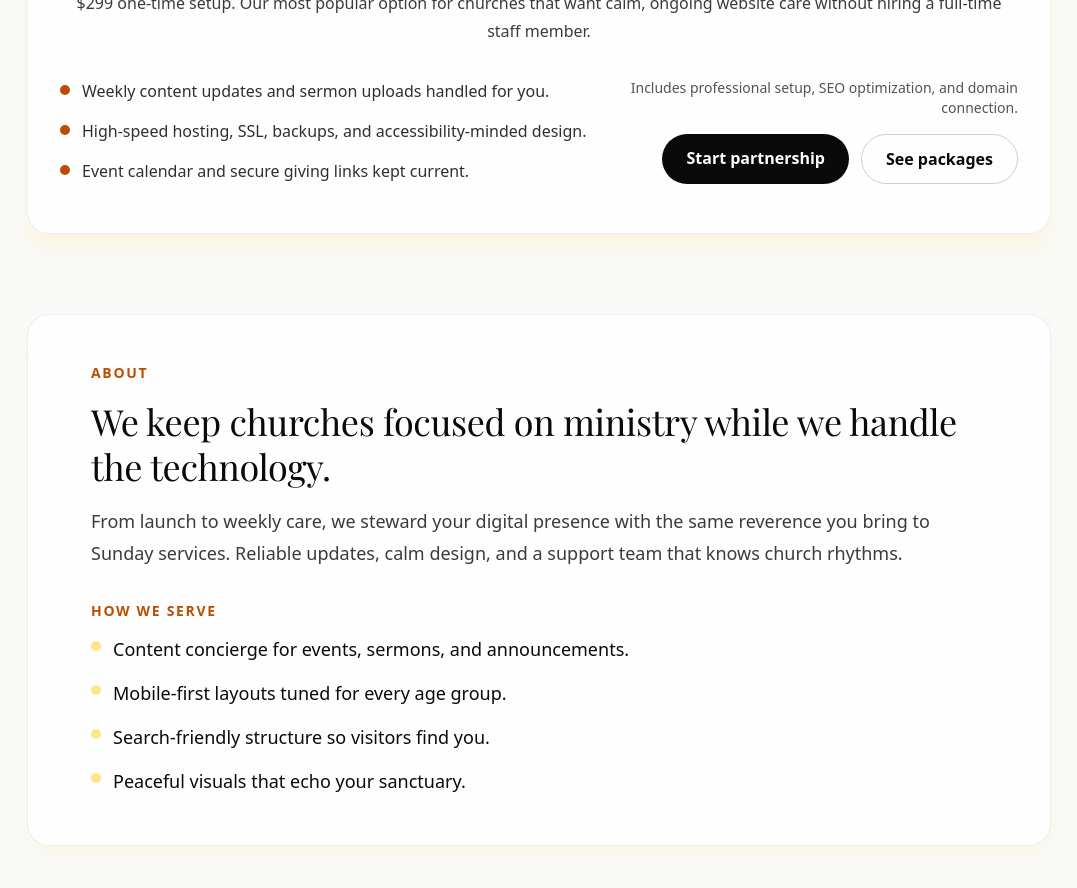
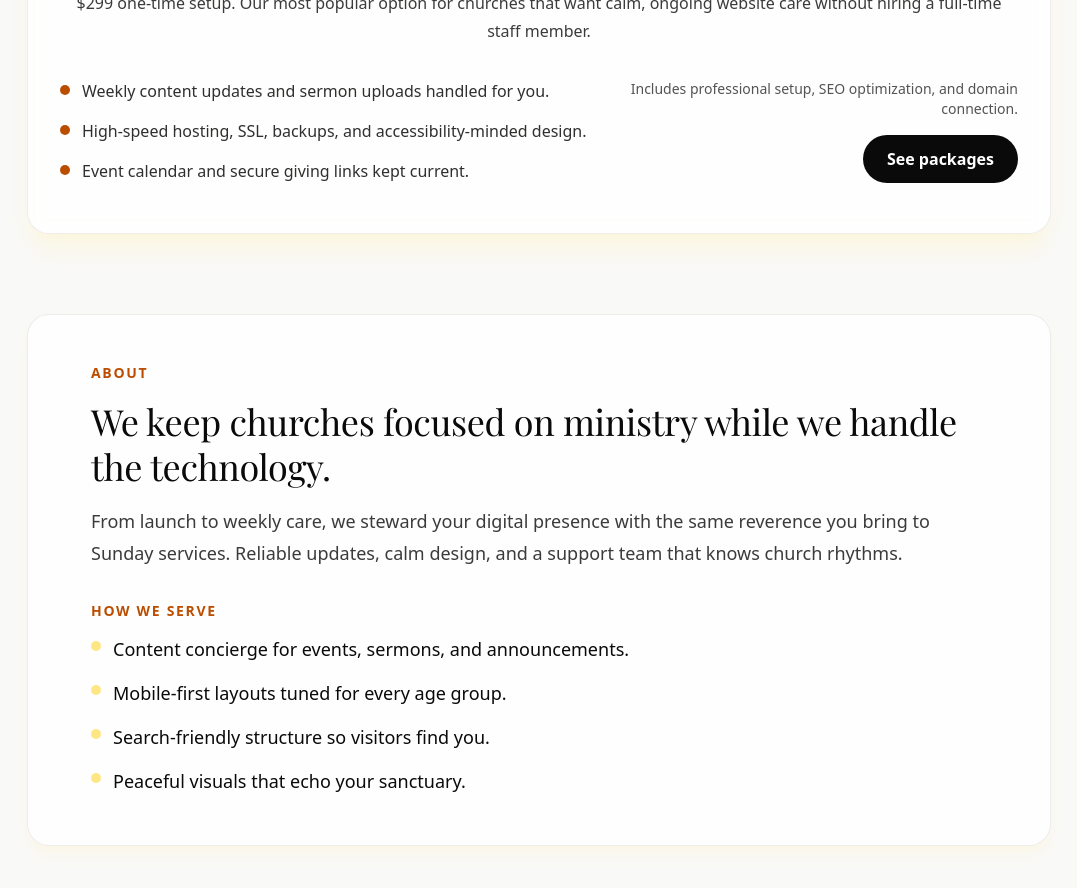
Before and after one commit to ilikeyello/emanuelavina.com, a Next.js app: page / in a window 1280 px wide. Shown: the part 1800-2688 px from the top of the page, without its empty margins (101-1178 px from the left). Built offline with nearby package versions, Linux system fonts and the light colour scheme; a web font is replaced by a local one.

Commit message:
Simplify Partnership card to single See packages button
- Remove Start partnership button
- Make See packages the primary call-to-action
- Cleaner, more focused conversion path
- Users can still contact through other pages if needed

```diff
--- a/app/page.tsx
+++ b/app/page.tsx
@@ -130,14 +130,8 @@ export default function Home() {
               </p>
               <div className="flex flex-wrap gap-3 md:justify-end">
                 <a
-                  href="#contact"
+                  href="/pricing"
                   className="rounded-full bg-foreground px-6 py-3 text-base font-semibold text-background transition hover:bg-foreground/90 focus-visible:outline focus-visible:outline-2 focus-visible:outline-offset-2 focus-visible:outline-foreground"
-                >
-                  Start partnership
-                </a>
-                <a
-                  href="/pricing"
-                  className="rounded-full border border-foreground/20 px-6 py-3 text-base font-semibold text-foreground transition hover:border-foreground/40 hover:bg-white focus-visible:outline focus-visible:outline-2 focus-visible:outline-offset-2 focus-visible:outline-foreground/60"
                 >
                   See packages
                 </a>
```
